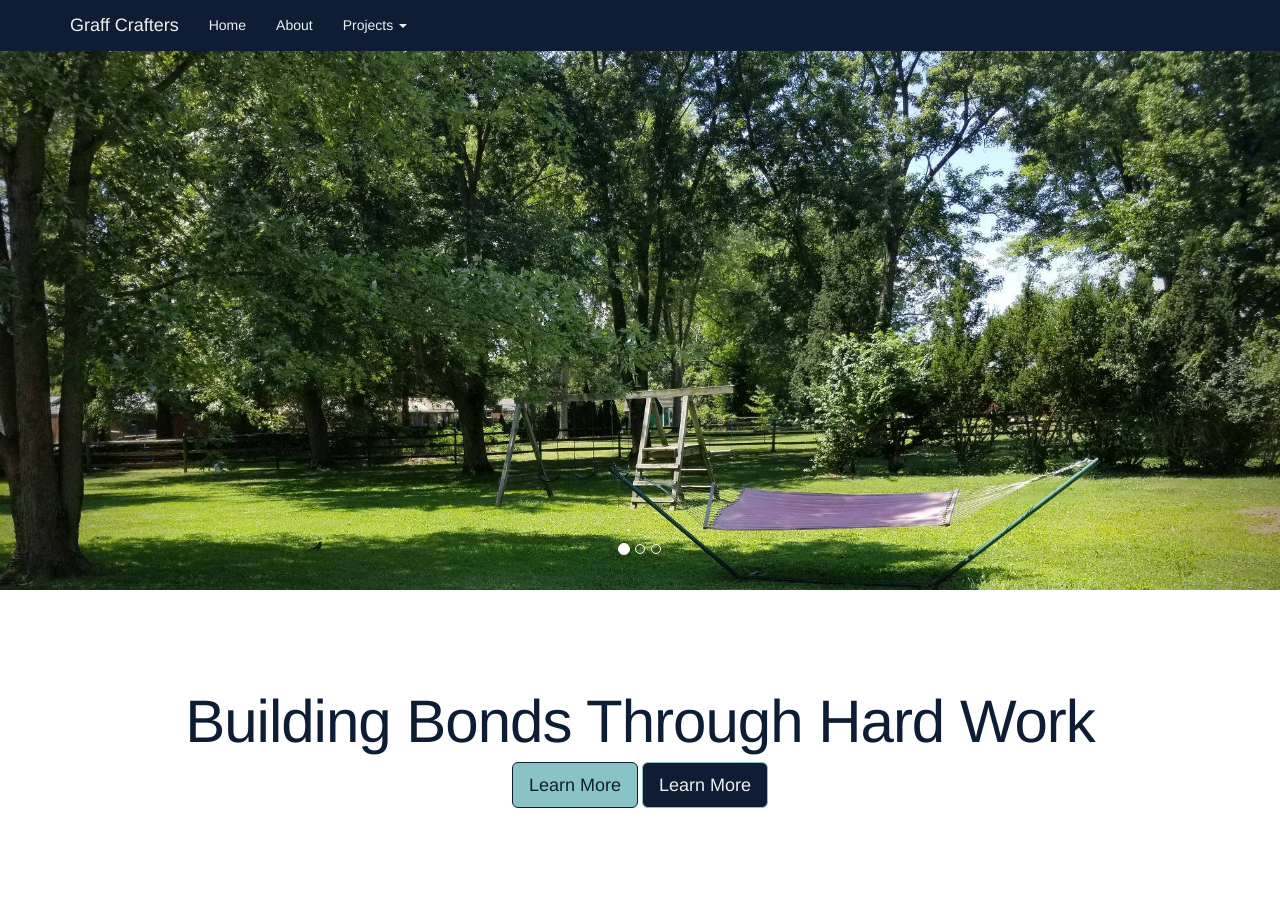
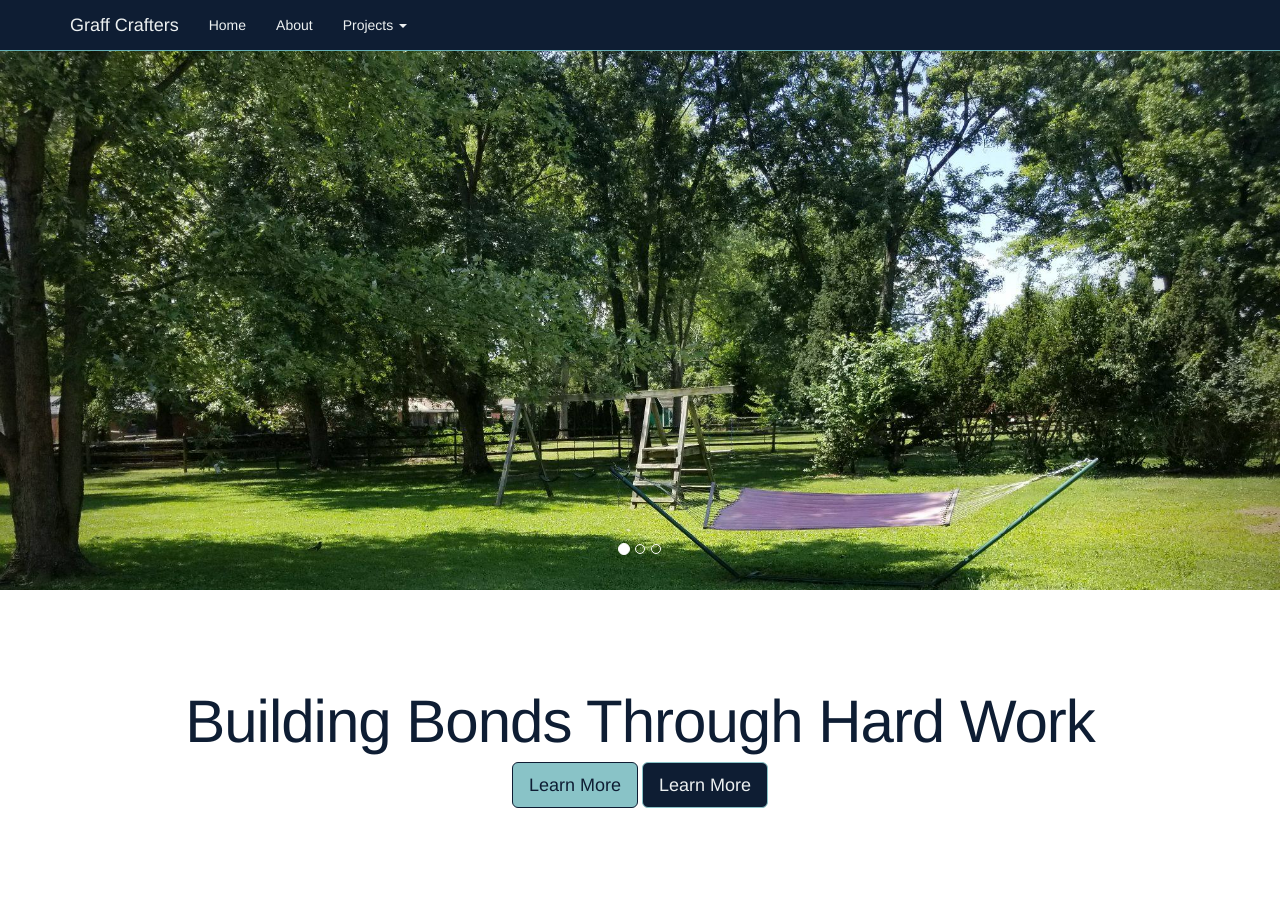
Before and after one commit to cravend/graff-crafters-2.0, a Jekyll site: the page built from index.html, in a window 1280 px wide. Shown: the top 898 px of the page. Built offline with Jekyll 4.4.1, drawn with Linux system fonts in a browser that asks for light colours; grey boxes are pictures that could not be loaded.

Commit message:
change navbar colors

```diff
--- a/_sass/_nav.scss
+++ b/_sass/_nav.scss
@@ -2,10 +2,11 @@ $bgDefault      : #0e1d33;
 $bgHighlight    : #0e1d33;
 $colDefault     : #ecf0f1;
 $colHighlight   : #ecf0f1;
+$border         : #66b1b7;
 $dropDown       : true;
 .navbar-custom {
   background-color: $bgDefault;
-  border-color: $bgHighlight;
+  border-color: $border;
   .navbar-brand {
     color: $colDefault;
     &:hover, &:focus {
@@ -17,6 +18,7 @@ $dropDown       : true;
       > a {
         color: $colDefault;
         &:hover,  &:focus {
+          background-color: $bgHighlight;
           color: $colHighlight; }}
       @if $dropDown {
         > .dropdown-menu {
@@ -43,14 +45,14 @@ $dropDown       : true;
         color: $colHighlight;
         background-color: $bgHighlight; }}}
   .navbar-toggle {
-    border-color: $bgHighlight;
+    border-color: $border;
     &:hover, &:focus {
       background-color: $bgHighlight; }
     .icon-bar {
       background-color: $colDefault; }}
   .navbar-collapse,
   .navbar-form {
-    border-color: $colDefault; }
+    border-color: $border; }
   .navbar-link {
     color: $colDefault;
     &:hover {
```
